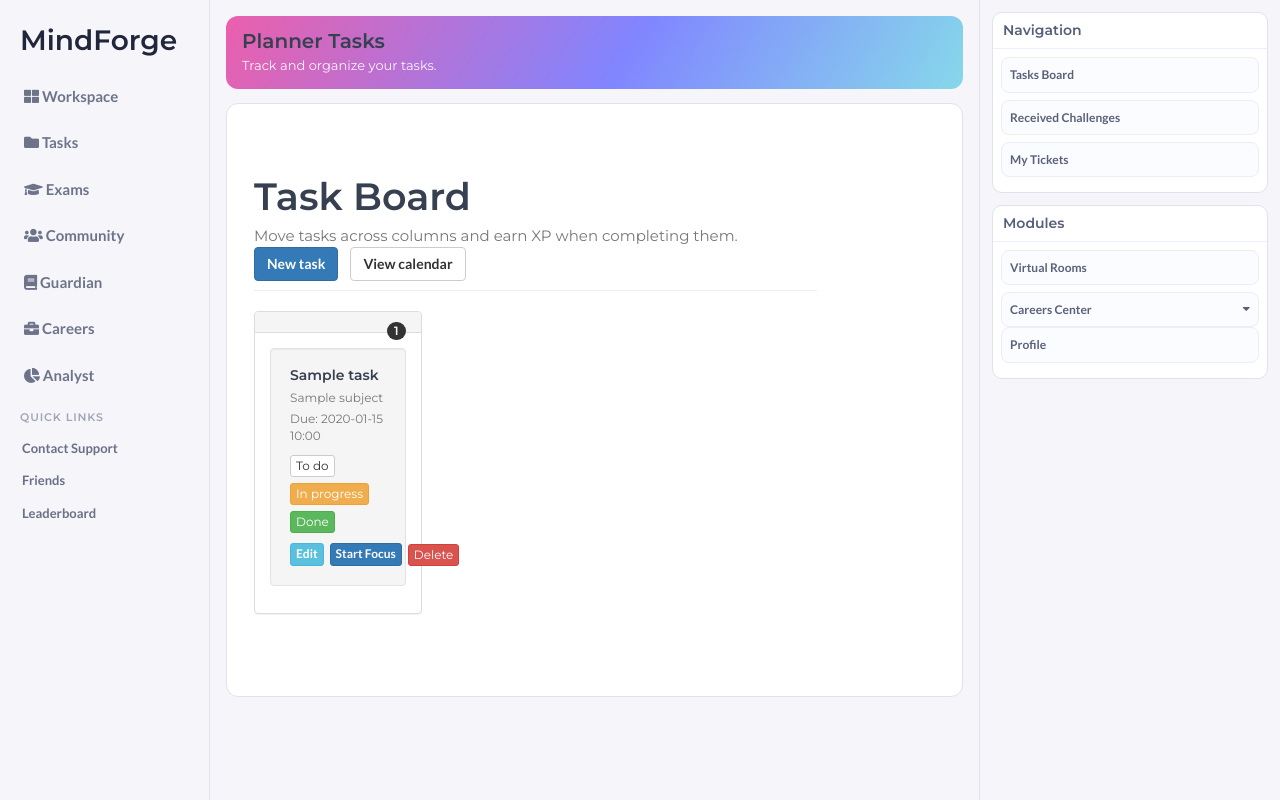
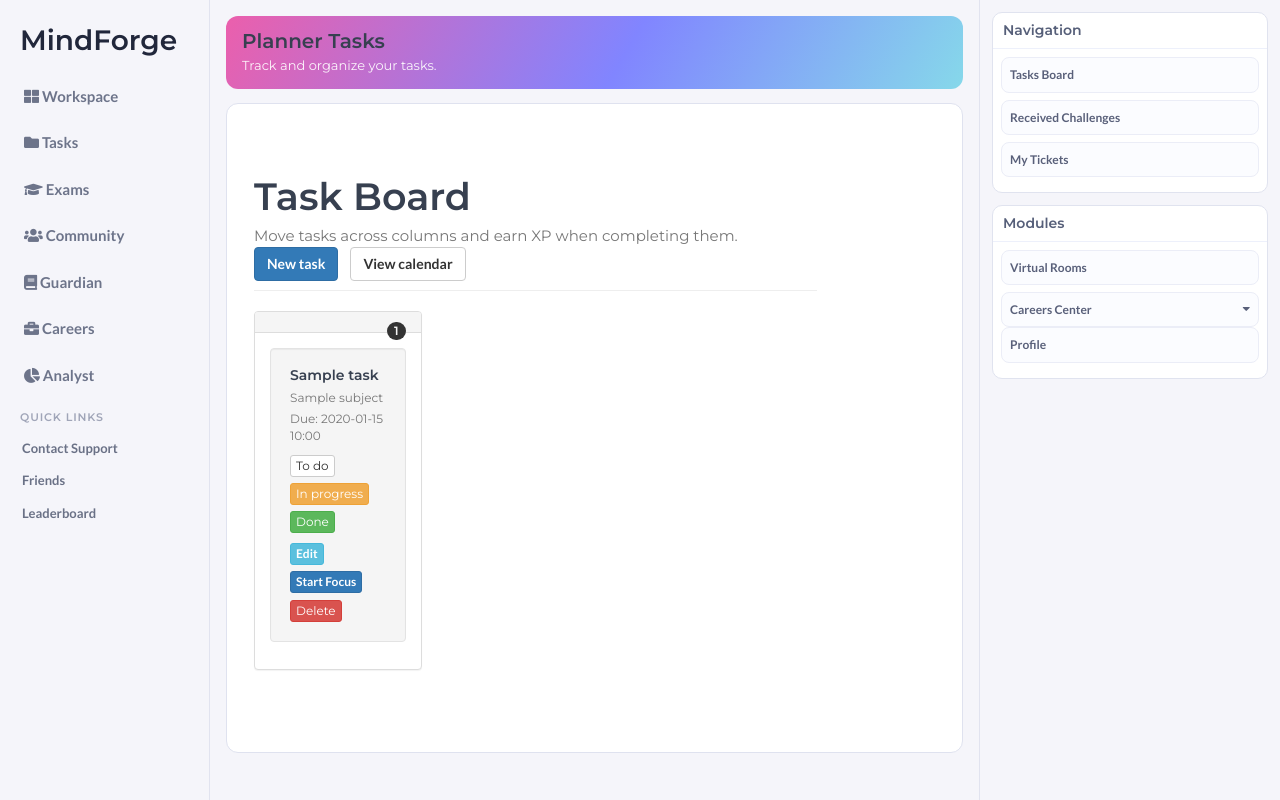
Before and after one commit to SiL0p/mindforge, a Symfony app: template templates/planner/task/index.html.twig in a window 1280 px wide. Run offline with Twig, Linux system fonts and the light colour scheme; the template is opened without the code that fills it: most values are stand-ins (such as "Sample title", 1, 10 or a date in 2020); some libraries are stand-ins or nearby versions.

Commit message:
ta7sin 5edma

```diff
--- a/src/Controller/Planner/CalendarController.php
+++ b/src/Controller/Planner/CalendarController.php
@@ -77,7 +77,7 @@ class CalendarController extends AbstractController
             if ($endTime < $now) {
                 $endedItems[] = [
                     'title' => '🎓 '.$exam->getTitle(),
-                    'date' => $endTime,
+                    'date' => $exam->getExamDate(), // Use the actual start time
                     'url' => $this->generateUrl('app_planner_exam_edit', ['id' => $exam->getId()]),
                     'type' => 'exam',
                     'status' => 'past'
--- a/templates/planner/task/index.html.twig
+++ b/templates/planner/task/index.html.twig
@@ -57,7 +57,7 @@
                                                 {% endif %}
                                             </div>
 
-                                            <div style="margin-top: 10px; display: flex; gap: 6px;">
+                                            <div style="margin-top: 10px; display: flex; flex-wrap: wrap; gap: 6px;">
                                                 <a href="{{ path('app_planner_task_edit', {id: task.id}) }}" class="btn btn-xs btn-info">Edit</a>
                                                 <a href="{{ path('guardian_focus_timer', {task: task.id}) }}" class="btn btn-xs btn-primary">Start Focus</a>
                                                 <form method="POST" action="{{ path('app_planner_task_delete', {id: task.id}) }}" onsubmit="return confirm('Delete this task?');" style="display:inline;">
```
